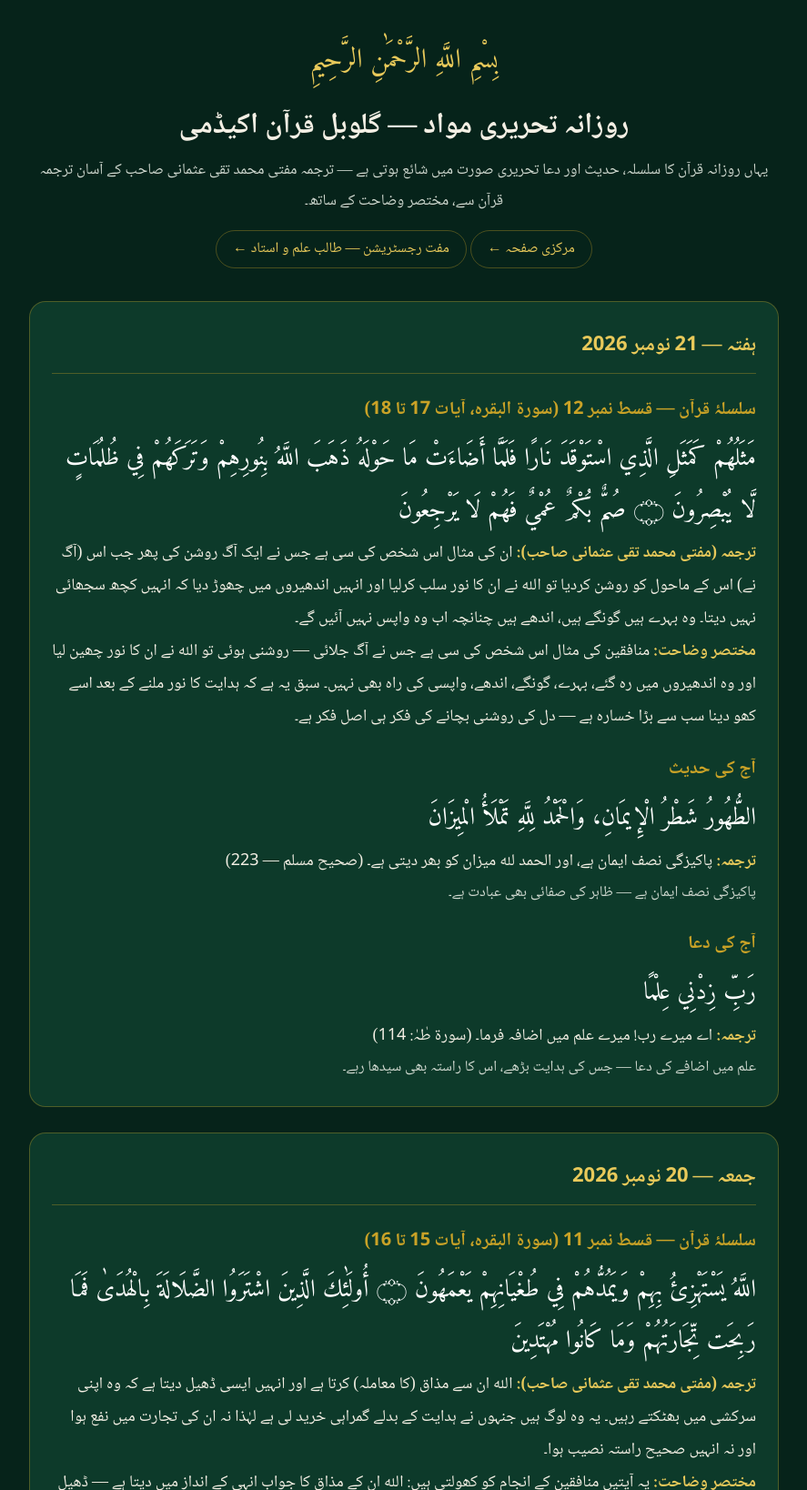
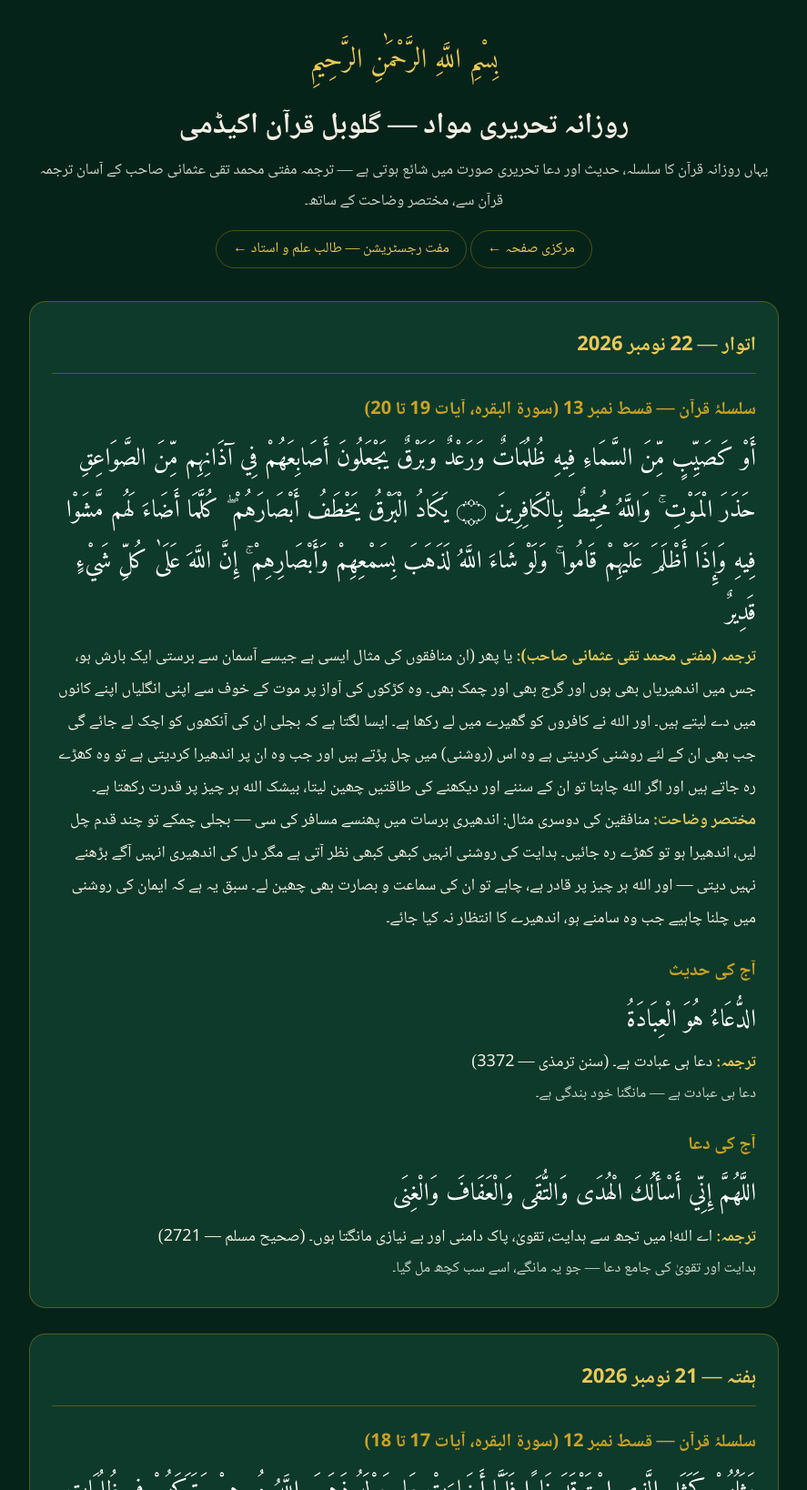
Before and after one commit to yousuf0313/global-online-quran-academy, a plain HTML site: page daily.html in a window 1280 px wide. Shown: the part 21-1659 px from the top of the page at 91% size, without its empty margins (196-1083 px from the left). Drawn offline with Linux system fonts and the light colour scheme.

Commit message:
Daily content 22 Nov 2026

```diff
--- a/daily.html
+++ b/daily.html
@@ -42,6 +42,32 @@
     <a class="backlink" href="index.html">مرکزی صفحہ ←</a>
     <a class="backlink" href="register.html">مفت رجسٹریشن — طالب علم و استاد ←</a>
   </header>
+
+  <!-- ===== 22 نومبر 2026 ===== -->
+  <article class="day">
+    <h2>اتوار — 22 نومبر 2026</h2>
+
+    <div class="block">
+      <h3>سلسلۂ قرآن — قسط نمبر 13 (سورۃ البقرہ، آیات 19 تا 20)</h3>
+      <p class="arabic">أَوْ كَصَيِّبٍ مِّنَ السَّمَاءِ فِيهِ ظُلُمَاتٌ وَرَعْدٌ وَبَرْقٌ يَجْعَلُونَ أَصَابِعَهُمْ فِي آذَانِهِم مِّنَ الصَّوَاعِقِ حَذَرَ الْمَوْتِ ۚ وَاللَّهُ مُحِيطٌ بِالْكَافِرِينَ ۝ يَكَادُ الْبَرْقُ يَخْطَفُ أَبْصَارَهُمْ ۖ كُلَّمَا أَضَاءَ لَهُم مَّشَوْا فِيهِ وَإِذَا أَظْلَمَ عَلَيْهِمْ قَامُوا ۚ وَلَوْ شَاءَ اللَّهُ لَذَهَبَ بِسَمْعِهِمْ وَأَبْصَارِهِمْ ۚ إِنَّ اللَّهَ عَلَىٰ كُلِّ شَيْءٍ قَدِيرٌ</p>
+      <p><span class="label">ترجمہ (مفتی محمد تقی عثمانی صاحب):</span> یا پھر (ان منافقوں کی مثال ایسی ہے جیسے آسمان سے برستی ایک بارش ہو، جس میں اندھیریاں بھی ہوں اور گرج بھی اور چمک بھی۔ وہ کڑکوں کی آواز پر موت کے خوف سے اپنی انگلیاں اپنے کانوں میں دے لیتے ہیں۔ اور اللہ نے کافروں کو گھیرے میں لے رکھا ہے۔ ایسا لگتا ہے کہ بجلی ان کی آنکھوں کو اچک لے جائے گی جب بھی ان کے لئے روشنی کردیتی ہے وہ اس (روشنی) میں چل پڑتے ہیں اور جب وہ ان پر اندھیرا کردیتی ہے تو وہ کھڑے رہ جاتے ہیں اور اگر اللہ چاہتا تو ان کے سننے اور دیکھنے کی طاقتیں چھین لیتا، بیشک اللہ ہر چیز پر قدرت رکھتا ہے۔</p>
+      <p><span class="label">مختصر وضاحت:</span> منافقین کی دوسری مثال: اندھیری برسات میں پھنسے مسافر کی سی — بجلی چمکے تو چند قدم چل لیں، اندھیرا ہو تو کھڑے رہ جائیں۔ ہدایت کی روشنی انہیں کبھی کبھی نظر آتی ہے مگر دل کی اندھیری انہیں آگے بڑھنے نہیں دیتی — اور اللہ ہر چیز پر قادر ہے، چاہے تو ان کی سماعت و بصارت بھی چھین لے۔ سبق یہ ہے کہ ایمان کی روشنی میں چلنا چاہیے جب وہ سامنے ہو، اندھیرے کا انتظار نہ کیا جائے۔</p>
+    </div>
+
+    <div class="block">
+      <h3>آج کی حدیث</h3>
+      <p class="arabic">الدُّعَاءُ هُوَ الْعِبَادَةُ</p>
+      <p><span class="label">ترجمہ:</span> دعا ہی عبادت ہے۔ (سنن ترمذی — 3372)</p>
+      <p class="note">دعا ہی عبادت ہے — مانگنا خود بندگی ہے۔</p>
+    </div>
+
+    <div class="block">
+      <h3>آج کی دعا</h3>
+      <p class="arabic">اللَّهُمَّ إِنِّي أَسْأَلُكَ الْهُدَى وَالتُّقَى وَالْعَفَافَ وَالْغِنَى</p>
+      <p><span class="label">ترجمہ:</span> اے اللہ! میں تجھ سے ہدایت، تقویٰ، پاک دامنی اور بے نیازی مانگتا ہوں۔ (صحیح مسلم — 2721)</p>
+      <p class="note">ہدایت اور تقویٰ کی جامع دعا — جو یہ مانگے، اسے سب کچھ مل گیا۔</p>
+    </div>
+  </article>
 
   <!-- ===== 21 نومبر 2026 ===== -->
   <article class="day">
```
